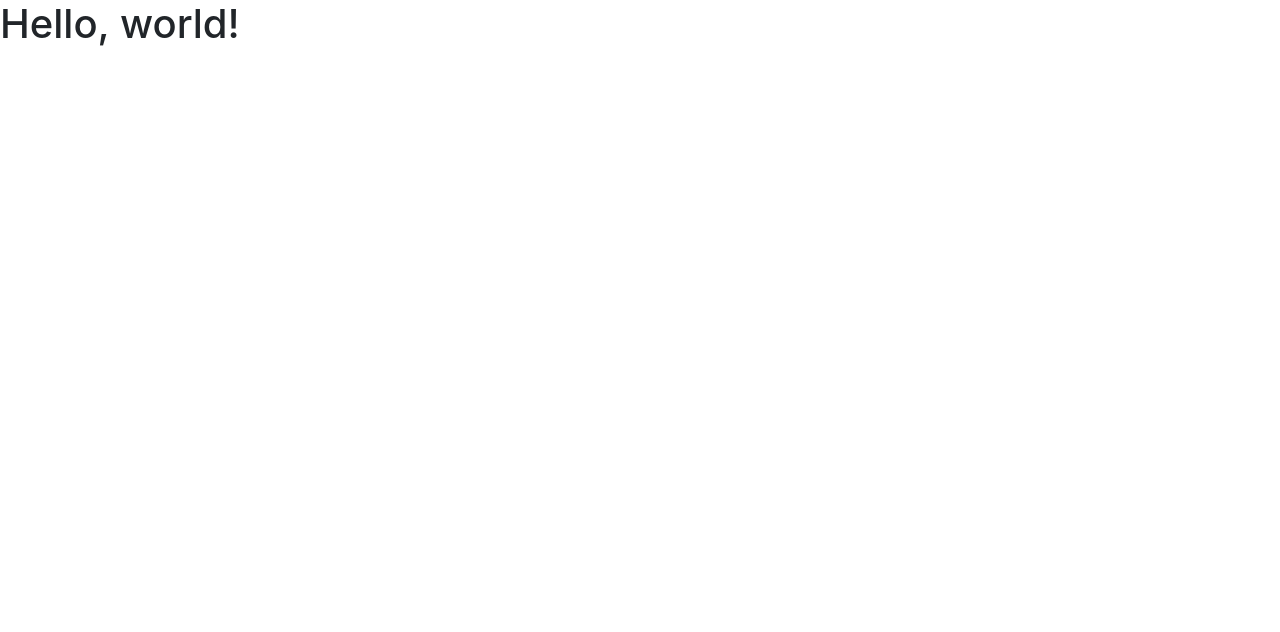
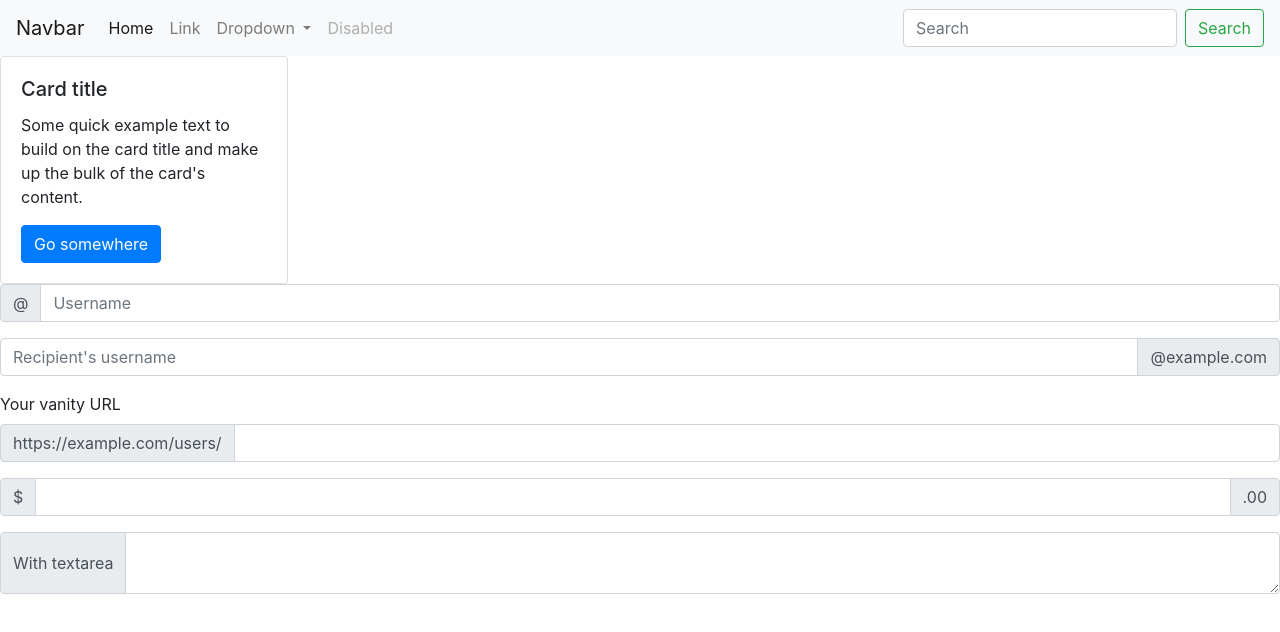
Before and after one commit to LuisCandelaria/Act-Bootstrap, a plain HTML site: page index.html in a window 1280 px wide. Drawn offline with nearby package versions, Linux system fonts and the light colour scheme.

Commit message:
change html

```diff
--- a/index.html
+++ b/index.html
@@ -11,9 +11,89 @@
     <title>Hello, world!</title>
   </head>
   <body>
-    <h1>Hello, world!</h1>
+    <nav class="navbar navbar-expand-lg navbar-light bg-light">
+        <a class="navbar-brand" href="#">Navbar</a>
+        <button class="navbar-toggler" type="button" data-toggle="collapse" data-target="#navbarSupportedContent" aria-controls="navbarSupportedContent" aria-expanded="false" aria-label="Toggle navigation">
+            <span class="navbar-toggler-icon"></span>
+        </button>
+
+        <div class="collapse navbar-collapse" id="navbarSupportedContent">
+            <ul class="navbar-nav mr-auto">
+            <li class="nav-item active">
+                <a class="nav-link" href="#">Home <span class="sr-only">(current)</span></a>
+            </li>
+            <li class="nav-item">
+                <a class="nav-link" href="#">Link</a>
+            </li>
+            <li class="nav-item dropdown">
+                <a class="nav-link dropdown-toggle" href="#" id="navbarDropdown" role="button" data-toggle="dropdown" aria-haspopup="true" aria-expanded="false">
+                Dropdown
+                </a>
+                <div class="dropdown-menu" aria-labelledby="navbarDropdown">
+                <a class="dropdown-item" href="#">Action</a>
+                <a class="dropdown-item" href="#">Another action</a>
+                <div class="dropdown-divider"></div>
+                <a class="dropdown-item" href="#">Something else here</a>
+                </div>
+            </li>
+            <li class="nav-item">
+                <a class="nav-link disabled" href="#" tabindex="-1" aria-disabled="true">Disabled</a>
+            </li>
+            </ul>
+            <form class="form-inline my-2 my-lg-0">
+            <input class="form-control mr-sm-2" type="search" placeholder="Search" aria-label="Search">
+            <button class="btn btn-outline-success my-2 my-sm-0" type="submit">Search</button>
+            </form>
+        </div>
+    </nav>
+
+    <div class="card" style="width: 18rem;">
+        <div class="card-body">
+            <h5 class="card-title">Card title</h5>
+            <p class="card-text">Some quick example text to build on the card title and make up the bulk of the card's content.</p>
+            <a href="#" class="btn btn-primary">Go somewhere</a>
+        </div>
+    </div>
 
 
+    <div class="input-group mb-3">
+        <div class="input-group-prepend">
+            <span class="input-group-text" id="basic-addon1">@</span>
+        </div>
+        <input type="text" class="form-control" placeholder="Username" aria-label="Username" aria-describedby="basic-addon1">
+        </div>
+
+        <div class="input-group mb-3">
+        <input type="text" class="form-control" placeholder="Recipient's username" aria-label="Recipient's username" aria-describedby="basic-addon2">
+        <div class="input-group-append">
+            <span class="input-group-text" id="basic-addon2">@example.com</span>
+        </div>
+        </div>
+
+        <label for="basic-url">Your vanity URL</label>
+        <div class="input-group mb-3">
+        <div class="input-group-prepend">
+            <span class="input-group-text" id="basic-addon3">https://example.com/users/</span>
+        </div>
+        <input type="text" class="form-control" id="basic-url" aria-describedby="basic-addon3">
+        </div>
+
+        <div class="input-group mb-3">
+        <div class="input-group-prepend">
+            <span class="input-group-text">$</span>
+        </div>
+        <input type="text" class="form-control" aria-label="Amount (to the nearest dollar)">
+        <div class="input-group-append">
+            <span class="input-group-text">.00</span>
+        </div>
+        </div>
+
+        <div class="input-group">
+        <div class="input-group-prepend">
+            <span class="input-group-text">With textarea</span>
+        </div>
+        <textarea class="form-control" aria-label="With textarea"></textarea>
+    </div>
 
     <!-- Optional JavaScript -->
     <!-- jQuery first, then Popper.js, then Bootstrap JS -->
```
